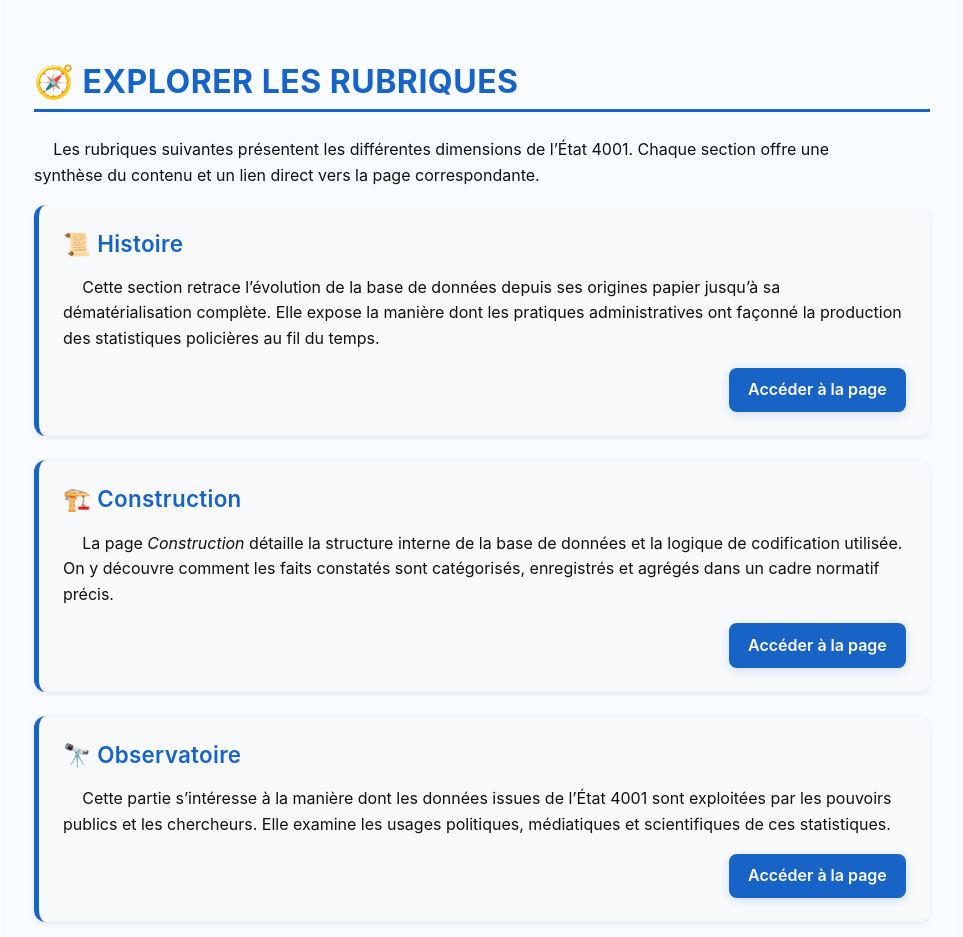
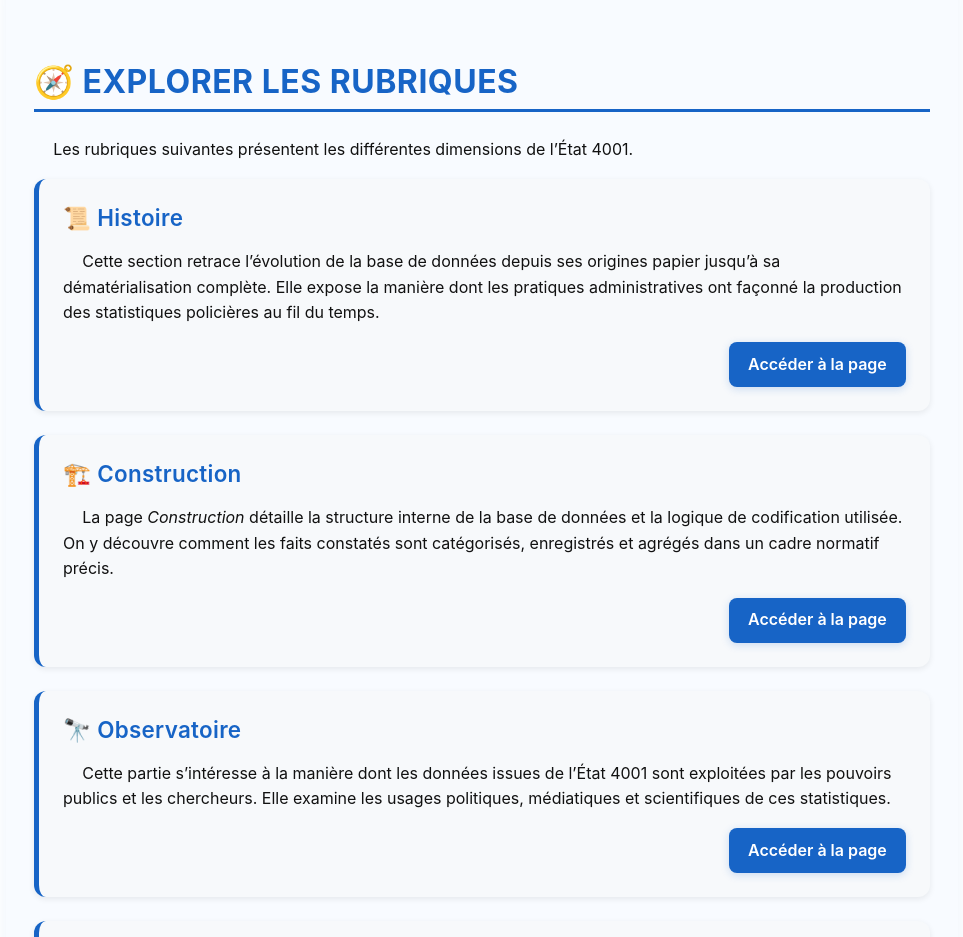
Before and after one commit to lucas45000/test-etat, a plain HTML site: page index.html in a window 1280 px wide. Shown: the part 840-1777 px from the top of the page, without its empty margins (158-1121 px from the left). Drawn offline with Linux system fonts and the light colour scheme.

Commit message:
Update index.html

```diff
--- a/index.html
+++ b/index.html
@@ -66,7 +66,6 @@
       <h2>🧭 Explorer les rubriques</h2>
       <p>
         Les rubriques suivantes présentent les différentes dimensions de l’État 4001.
-        Chaque section offre une synthèse du contenu et un lien direct vers la page correspondante.
       </p>
 
       <div class="rubrique-section">
```
